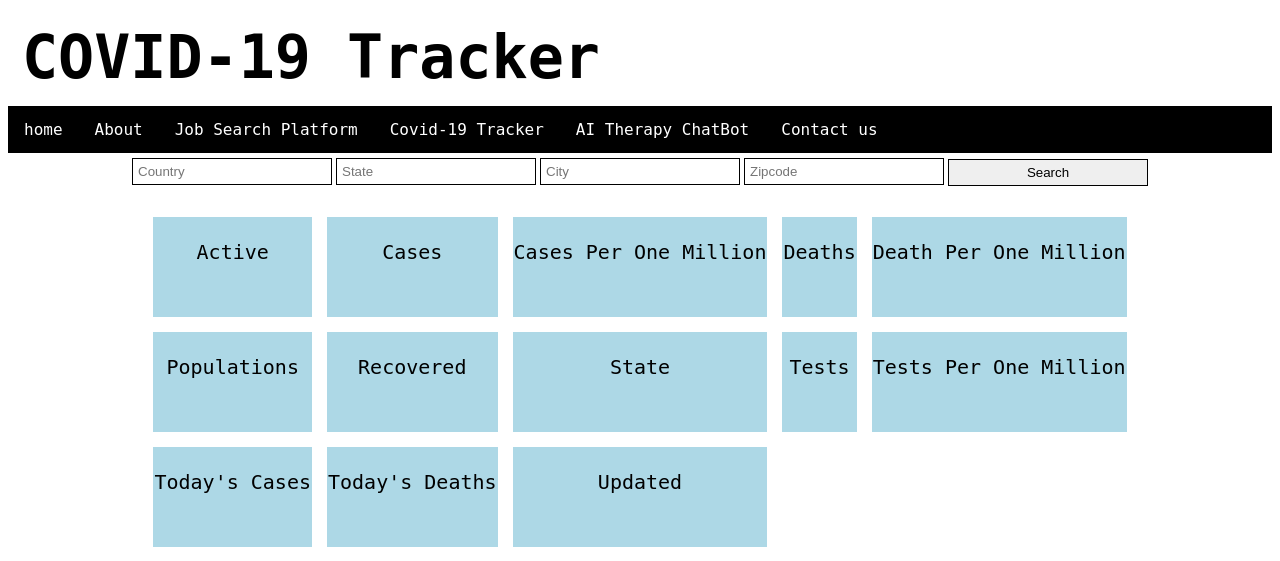
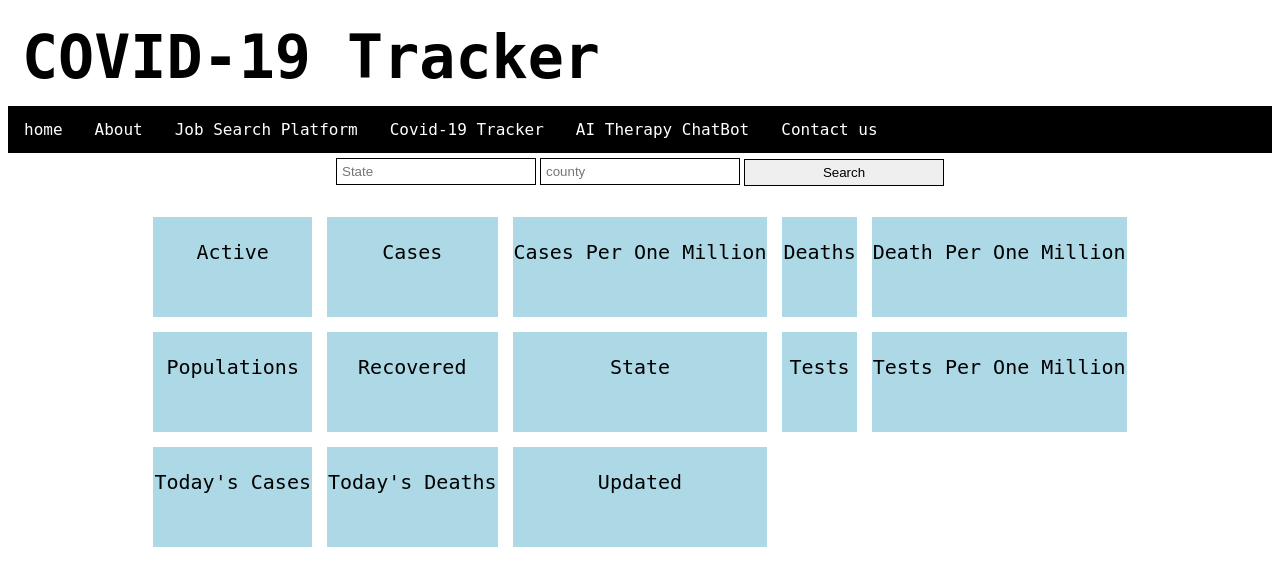
Before and after one commit to SJGirmay/321-Group-7, a Flask app: template Covid-Locator/covid-Web/templates/web.html in a window 1280 px wide. Shown: the top 561 px of the page. Run offline with Flask 2, Linux system fonts and the light colour scheme; the template is opened without the code that fills it, so the values that code supplies are empty; some libraries are stand-ins or nearby versions.

Commit message:
Update web.html
No Country or City options in my code. Its U.S based.

```diff
--- a/Covid-Locator/covid-Web/templates/web.html
+++ b/Covid-Locator/covid-Web/templates/web.html
@@ -97,15 +97,13 @@ input { width: 200px; border: 1px solid #000; padding: 5px; }
       <a href="#AI-chatbot">AI Therapy ChatBot</a>
       <a href="#Contact us">Contact us</a></li>
     </div>
-
+<!-- Removed country and City. It is U.S based. -->
 <form action="PayslipServlet" method="get">
   <center>
   <table>
     <tr style="text-align: left; font-size: 30px">
-    <td><input id="country" type="text" name="Country" placeholder="Country" /></td>
     <td><input id="state" type="text" name="state" placeholder="State" /></td>
-    <td><input id="city" type="text" name="city" placeholder="City" /></td>
-    <td><input id="zipcode" type="text" name="zipcode" placeholder="Zipcode" /></td>
+    <td><input id="county" type="county" name="county" placeholder="county" /></td>
     <td><span id="result"></span>
     <input type="button" value="Search" onClick="pr()">
     </td>
```
